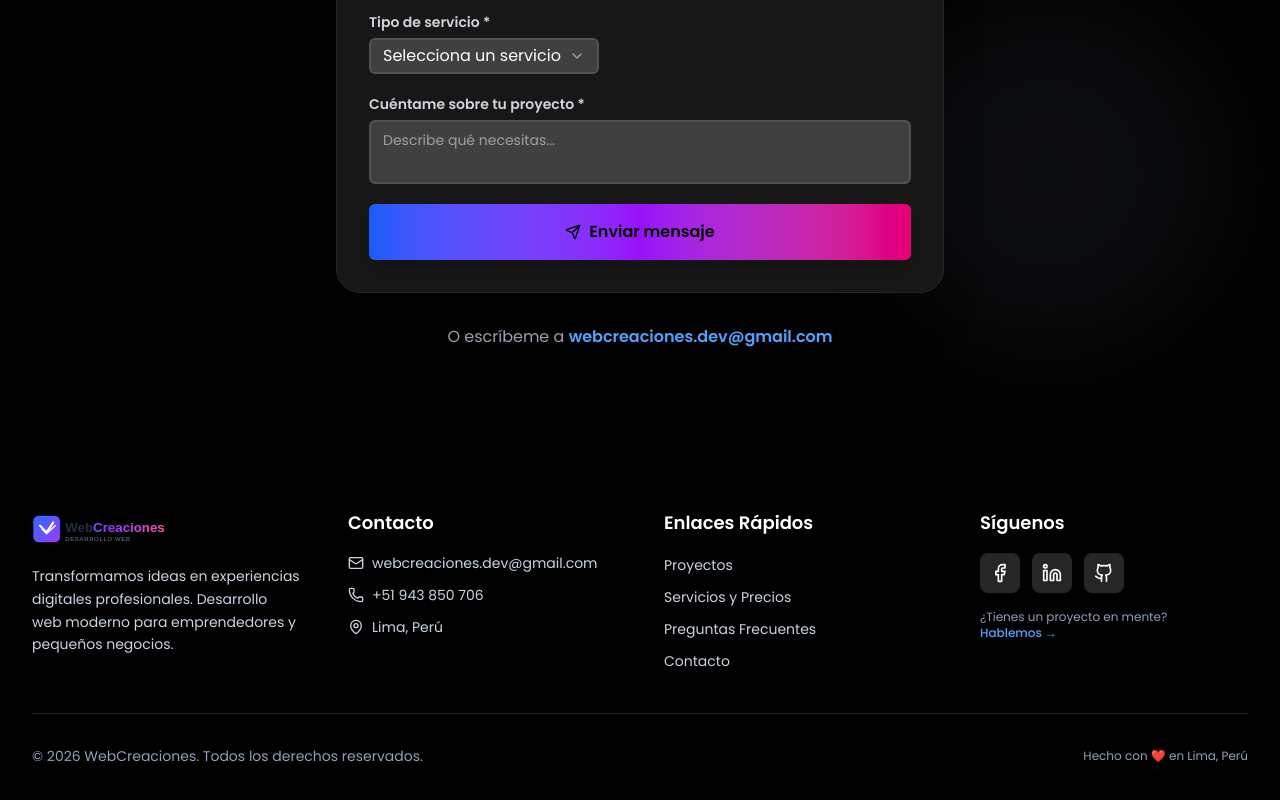
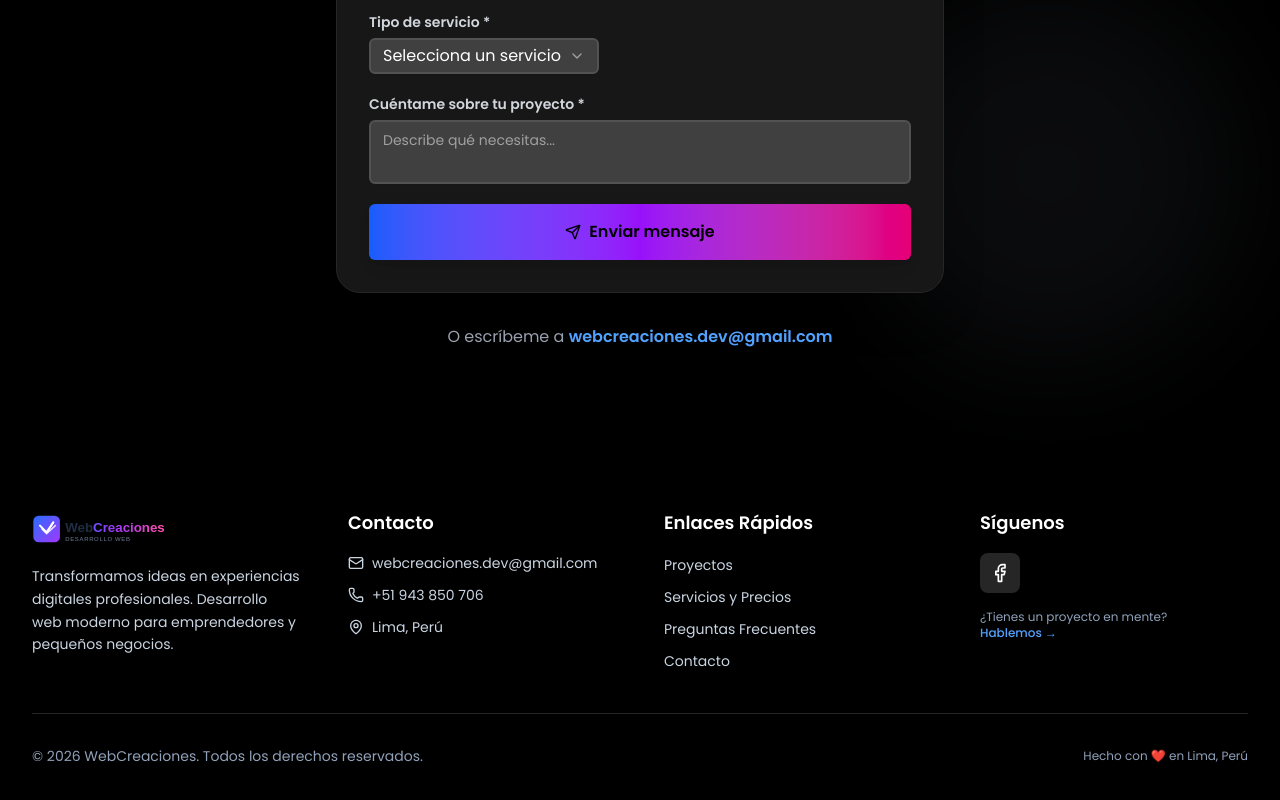
Before and after one commit to Jonas85Puma/WebCreaciones, a Next.js app: page / in a window 1280 px wide. Shown: the part 5596-6396 px from the top of the page. Built offline with nearby package versions, Linux system fonts and the light colour scheme.

Commit message:
Insersion de dominio web

```diff
--- a/components/Footer.tsx
+++ b/components/Footer.tsx
@@ -57,14 +57,8 @@ export default function Footer() {
           <div>
             <h4 className="text-lg font-semibold mb-4 text-white">Síguenos</h4>
             <div className="flex gap-3">
-              <a href="https://facebook.com" target="_blank" rel="noopener noreferrer" aria-label="Visitar Facebook" className="w-10 h-10 bg-neutral-700 dark:bg-neutral-800 hover:bg-blue-600 rounded-lg flex items-center justify-center transition-colors">
+              <a href="https://www.facebook.com/profile.php?id=61585978985663" target="_blank" rel="noopener noreferrer" aria-label="Visitar Facebook" className="w-10 h-10 bg-neutral-700 dark:bg-neutral-800 hover:bg-blue-600 rounded-lg flex items-center justify-center transition-colors">
                 <Facebook className="w-5 h-5" aria-hidden="true" />
-              </a>
-              <a href="https://linkedin.com" target="_blank" rel="noopener noreferrer" aria-label="Visitar LinkedIn" className="w-10 h-10 bg-neutral-700 dark:bg-neutral-800 hover:bg-blue-600 rounded-lg flex items-center justify-center transition-colors">
-                <Linkedin className="w-5 h-5" aria-hidden="true" />
-              </a>
-              <a href="https://github.com" target="_blank" rel="noopener noreferrer" aria-label="Visitar GitHub" className="w-10 h-10 bg-neutral-700 dark:bg-neutral-800 hover:bg-blue-600 rounded-lg flex items-center justify-center transition-colors">
-                <Github className="w-5 h-5" aria-hidden="true" />
               </a>
             </div>
             <p className="text-slate-400 text-xs mt-4">
--- /dev/null
+++ b/google4e51c021dc1dbe2f.html
@@ -0,0 +1 @@
+google-site-verification: google4e51c021dc1dbe2f.html
```
